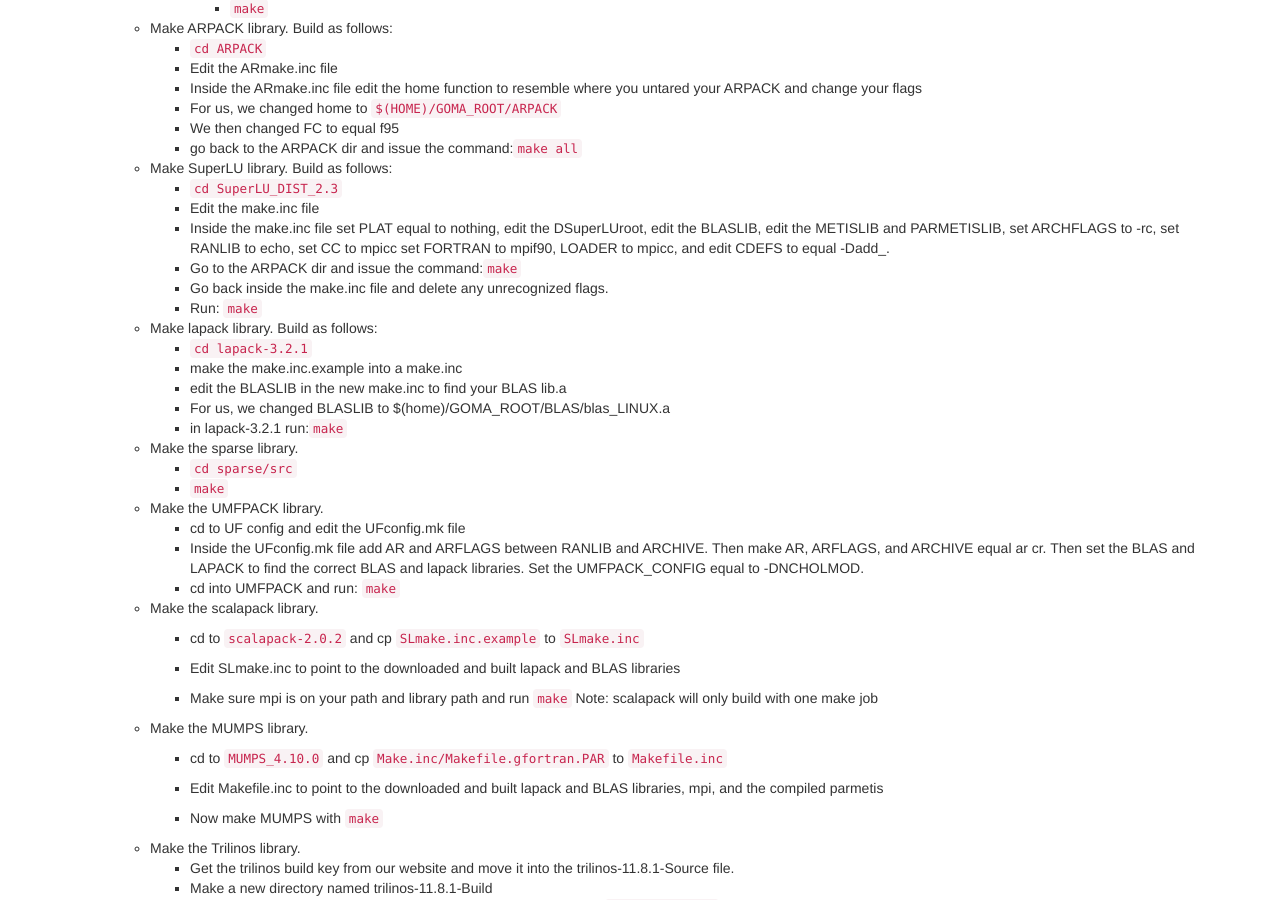
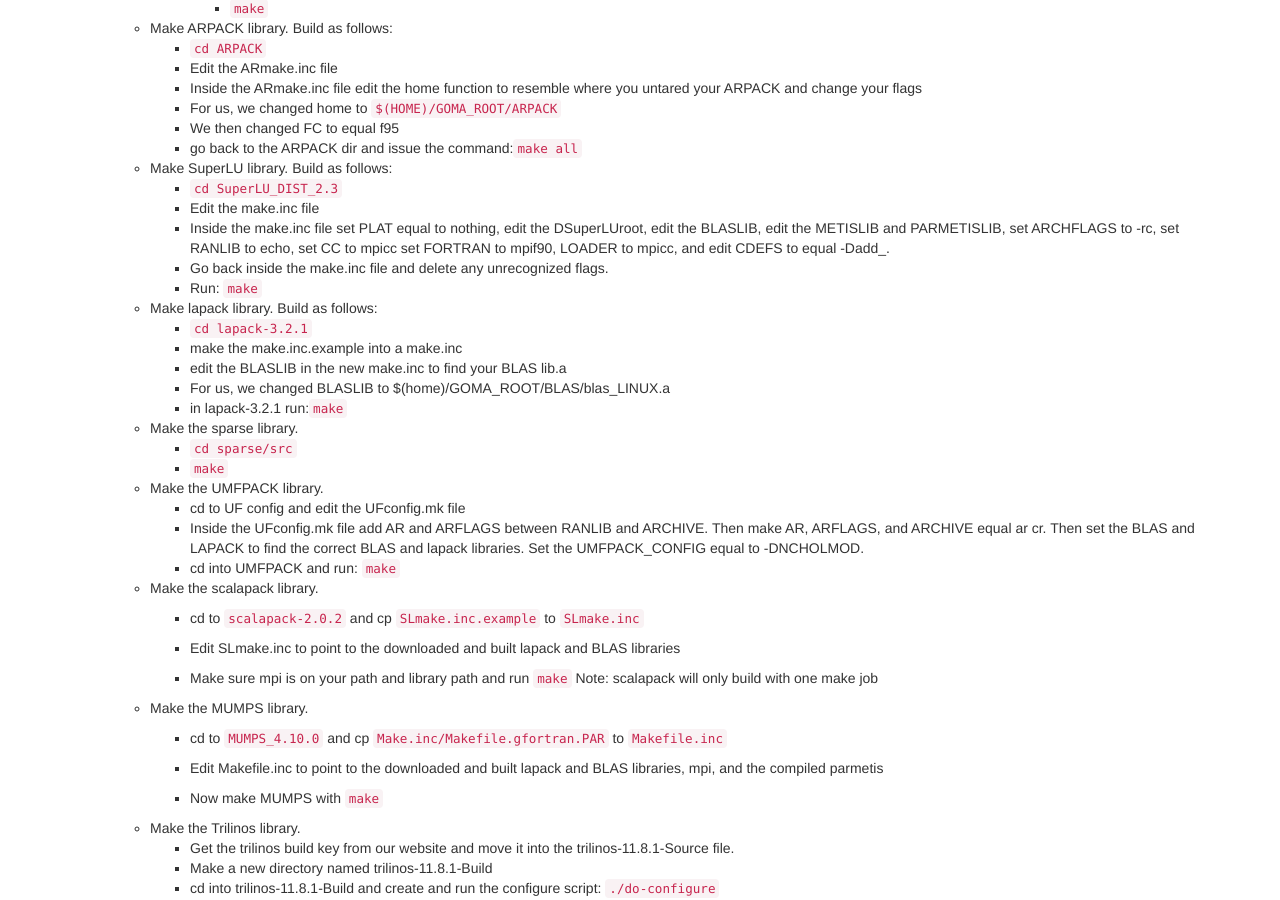
Before and after one commit to goma/goma.github.io, a Jekyll site: the page built from build.html, in a window 1280 px wide and 900 px high, scrolled down 6699 px. Built offline with Jekyll 4.4.1, drawn with Linux system fonts in a browser that asks for light colours; nearby versions of some CDN libraries; Markdown is read by kramdown in place of the engine named in the settings.

Commit message:
fix typo in build documentation

```diff
--- a/build.html
+++ b/build.html
@@ -392,7 +392,6 @@
 <li><code class="libraries">cd SuperLU_DIST_2.3</code></li>
 <li>Edit the make.inc file</li>
 <li>Inside the make.inc file set PLAT equal to nothing, edit the DSuperLUroot, edit the BLASLIB, edit the METISLIB and PARMETISLIB, set ARCHFLAGS to -rc, set RANLIB to echo, set CC to mpicc set FORTRAN to mpif90, LOADER to mpicc, and edit CDEFS to equal -Dadd_. </li>
-<li>Go to the ARPACK dir and issue the command:<code class="libraries">make</code></li>
 <li>Go back inside the make.inc file and delete any unrecognized flags. </li>
 <li>Run: <code class="libraries">make</code></li>
 </ul>
```
